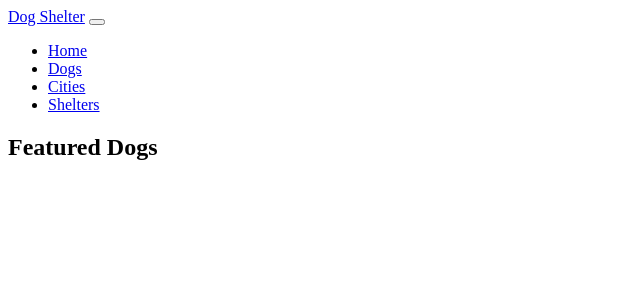
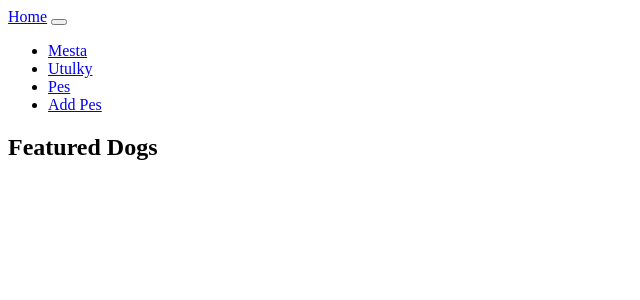
Before and after one commit to kontridio/maturitni_projekt, a Flask app: page / in a window 1280 px wide. Shown: the top 300 px of the page, without its empty margins (0-640 px from the left). Run offline with Flask 3, Linux system fonts and the light colour scheme; parts of the project's set-up code (start-up, migrations or seed data) failed here and were passed over.

Commit message:
foreign key, navbar

```diff
--- a/maturitni_projekt-main/website/forms.py
+++ b/maturitni_projekt-main/website/forms.py
@@ -2,6 +2,7 @@ from flask_wtf import FlaskForm
 from wtforms import StringField, SelectField, FileField, TextAreaField, validators, SubmitField
 from wtforms.validators import ValidationError, Length
 from flask_wtf.file import FileAllowed, FileField
+from website.models import Utulek
 
 class AddPesForm(FlaskForm):
     ockovani = SelectField('Očkování', choices=[('Ano', 'Ano'), ('Ne', 'Ne')], validators=[validators.InputRequired()])
@@ -26,7 +27,8 @@ class AddPesForm(FlaskForm):
 
     pohlavi = SelectField('Pohlaví', choices=[('Pes', 'Pes'), ('Fena', 'Fena')], validators=[validators.InputRequired()])
     popis = TextAreaField('Popis', validators=[validators.InputRequired()])
-    utulek_nazev = StringField('Název útulku', validators=[validators.InputRequired()])
+    utulek_choices = [(utulek.nazev, utulek.nazev) for utulek in Utulek.query.all()]
+    utulek_nazev = SelectField('Název útulku', choices=utulek_choices, validators=[validators.InputRequired()])
     fotografie = FileField('Fotografie', validators=[FileAllowed(['jpg', 'png', 'jpeg'], 'Images only!')])
     submit = SubmitField(label=('Přidat'))
 
--- a/maturitni_projekt-main/website/models.py
+++ b/maturitni_projekt-main/website/models.py
@@ -1,4 +1,5 @@
 from sqlalchemy import CheckConstraint
+from sqlalchemy.orm import relationship
 from flask_sqlalchemy import SQLAlchemy
 from website import db
 
@@ -32,7 +33,8 @@ class Pes(db.Model):
     pohlavi = db.Column(db.Enum('Pes', 'Fena', name='pohlavi_enum'), nullable=True)
     popis = db.Column(db.String(200))
     fotografie = db.Column(db.String(100), nullable=False, default='default.jpeg')
-    utulek_nazev = db.Column(db.String(45), nullable=False)
+    utulek_nazev = db.Column(db.String(45), db.ForeignKey('utulek.nazev'), nullable=False)
+    utulek = db.relationship('Utulek', backref=db.backref('pes', lazy=True))
 
     __table_args__ = (
         CheckConstraint('ockovani IN ("Ano", "Ne")'),
--- a/maturitni_projekt-main/website/templates/add_pes.html
+++ b/maturitni_projekt-main/website/templates/add_pes.html
@@ -6,6 +6,7 @@
     <title>Add Pes</title>
 </head>
 <body>
+    {% include 'navbar.html' %}
     <h1>Add Pes</h1>
     <form method="post" enctype="multipart/form-data">
         {{ form.csrf_token }}
--- a/maturitni_projekt-main/website/templates/home.html
+++ b/maturitni_projekt-main/website/templates/home.html
@@ -9,29 +9,7 @@
 </head>
 <body>
 
-<nav class="navbar navbar-expand-lg navbar-light bg-light">
-    <a class="navbar-brand" href="#">Dog Shelter</a>
-    <button class="navbar-toggler" type="button" data-toggle="collapse" data-target="#navbarNav" aria-controls="navbarNav" aria-expanded="false" aria-label="Toggle navigation">
-        <span class="navbar-toggler-icon"></span>
-    </button>
-    <div class="collapse navbar-collapse" id="navbarNav">
-        <ul class="navbar-nav">
-            <li class="nav-item">
-                <a class="nav-link" href="{{ url_for('home') }}">Home</a>
-            </li>
-            <li class="nav-item">
-                <a class="nav-link" href="{{ url_for('show_pes') }}">Dogs</a>
-            </li>
-            <li class="nav-item">
-                <a class="nav-link" href="{{ url_for('show_mesta') }}">Cities</a>
-            </li>
-            <li class="nav-item">
-                <a class="nav-link" href="{{ url_for('show_utulky') }}">Shelters</a>
-            </li>
-            <!-- Add more navigation links as needed -->
-        </ul>
-    </div>
-</nav>
+    {% include 'navbar.html' %}
 
 <div class="container mt-3">
     <h2>Featured Dogs</h2>
--- /dev/null
+++ b/maturitni_projekt-main/website/templates/navbar.html
@@ -0,0 +1,24 @@
+<!-- Navbar.html -->
+
+<nav class="navbar navbar-expand-lg navbar-dark bg-dark">
+    <a class="navbar-brand" href="/">Home</a>
+    <button class="navbar-toggler" type="button" data-toggle="collapse" data-target="#navbarNav" aria-controls="navbarNav" aria-expanded="false" aria-label="Toggle navigation">
+      <span class="navbar-toggler-icon"></span>
+    </button>
+    <div class="collapse navbar-collapse" id="navbarNav">
+      <ul class="navbar-nav">
+        <li class="nav-item">
+          <a class="nav-link" href="/mesta">Mesta</a>
+        </li>
+        <li class="nav-item">
+          <a class="nav-link" href="/utulky">Utulky</a>
+        </li>
+        <li class="nav-item">
+          <a class="nav-link" href="/pes">Pes</a>
+        </li>
+        <li class="nav-item">
+          <a class="nav-link" href="/pes/add">Add Pes</a>
+        </li>
+      </ul>
+    </div>
+  </nav>
--- a/maturitni_projekt-main/website/templates/pes.html
+++ b/maturitni_projekt-main/website/templates/pes.html
@@ -10,7 +10,9 @@
 </head>
 
 <body>
+    {% include 'navbar.html' %}
     <div class="container mt-4">
+
         <h1>Seznam psů</h1>
         <table class="table">
             <thead>
--- a/maturitni_projekt-main/website/templates/utulky.html
+++ b/maturitni_projekt-main/website/templates/utulky.html
@@ -6,6 +6,7 @@
     <title>Utulky</title>
 </head>
 <body>
+    {% include 'navbar.html' %}
     <h1>List of Utulky</h1>
     <ul>
         {% for utulek in utulky_entries %}
--- a/maturitni_projekt-main/website/views.py
+++ b/maturitni_projekt-main/website/views.py
@@ -105,6 +105,7 @@ def delete_pes(id):
 @app.route('/pes/edit/<int:id>', methods=['GET', 'POST'])
 def edit_pes(id):
     pes_to_edit = Pes.query.get(id)
+    utulky_entries = Utulek.query.all()
 
     if not pes_to_edit:
         flash('Pes nebyl nalezen.', 'danger')
@@ -140,5 +141,5 @@ def edit_pes(id):
         flash('Pes byl aktualizován.', 'success')
         return redirect(url_for('show_pes'))
 
-    return render_template('edit_pes.html', pes=pes_to_edit)
+    return render_template('edit_pes.html', pes=pes_to_edit, utulky_entries=utulky_entries)
 # Add more routes as needed
```
Also changed, not shown: maturitni_projekt-main/website/templates/edit_pes.html (+7 -2 lines), maturitni_projekt-main/website/site.db, maturitni_projekt-main/website/static/img/616283bff3e9a747.jpg (added).
